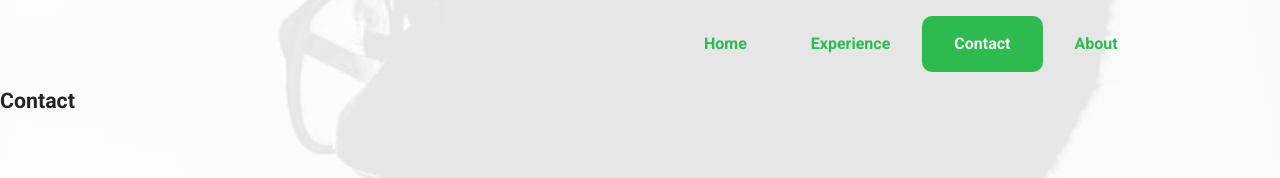
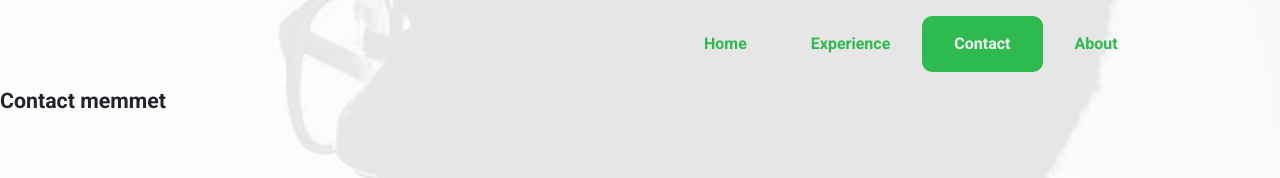
Before and after one commit to ismetba/portfolio, a plain HTML site: page Pages/contact.html in a window 1280 px wide. Shown: the top 178 px of the page. Drawn offline with Linux system fonts and the light colour scheme.

Commit message:
contact memmet

```diff
--- a/Pages/contact.html
+++ b/Pages/contact.html
@@ -58,7 +58,7 @@
         </div>
       </div>
     </div>
-    <h6>Contact</h6>
+    <h6>Contact memmet</h6>
   </body>
   <footer>
     <div class="container mb-3">
```
